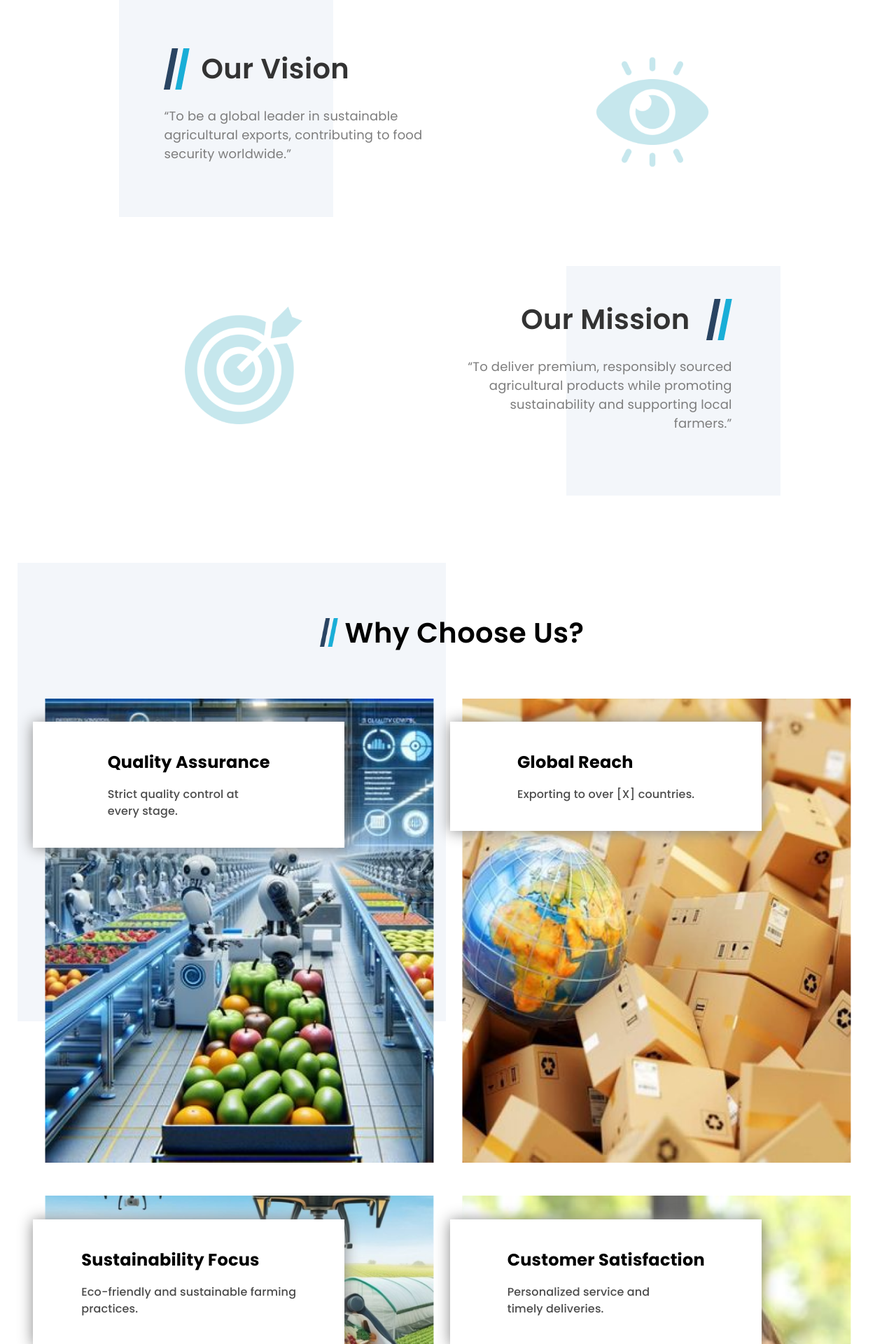
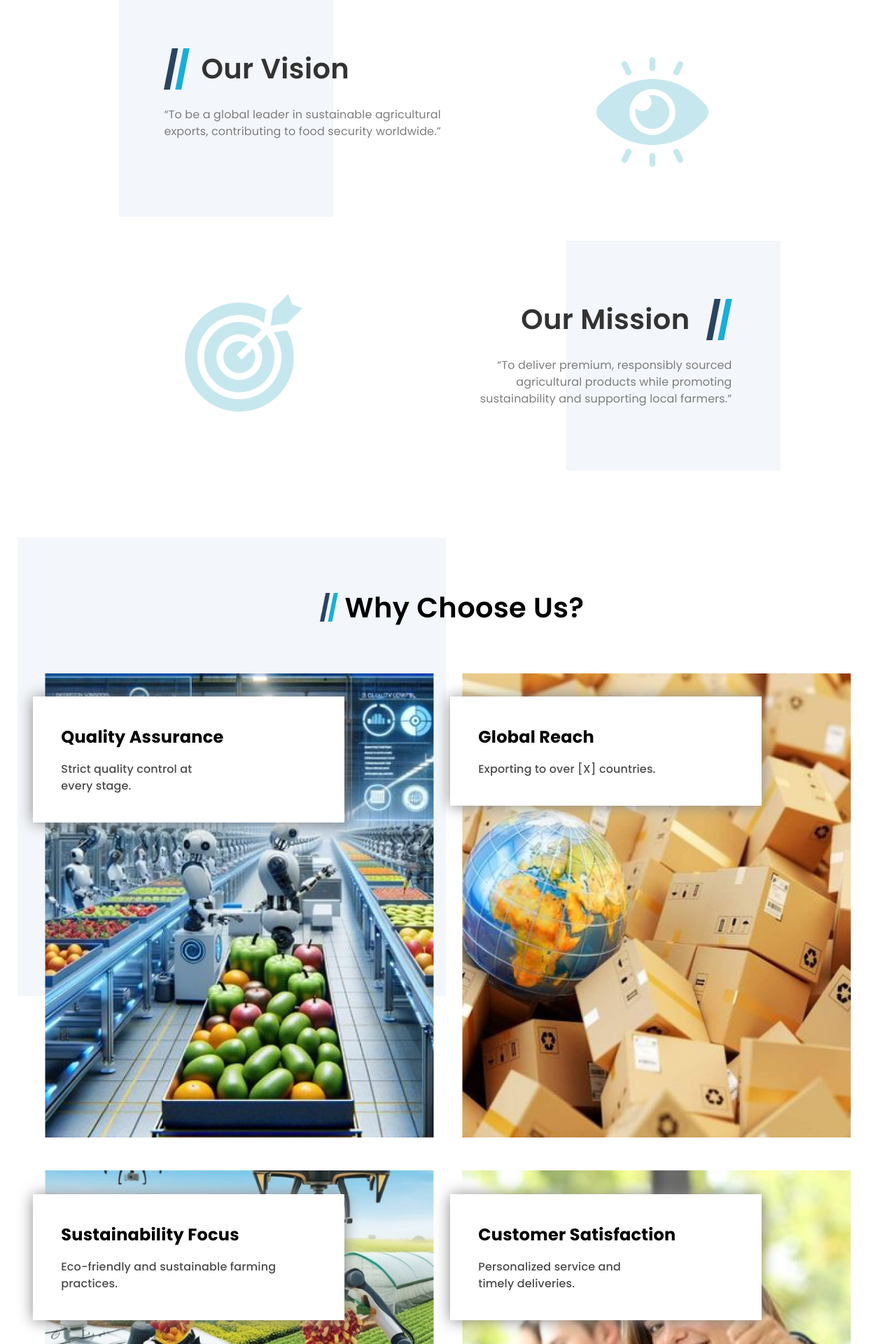
Before and after one commit to Vvk2004/shreeje, a React (Create React App) app: page /about in a window 1280 px wide. Shown: the part 1200-3120 px from the top of the page at 70% size. Built offline with nearby package versions, Linux system fonts and the light colour scheme.

Commit message:
boxes change

```diff
--- a/package.json
+++ b/package.json
@@ -13,6 +13,7 @@
     "@testing-library/jest-dom": "^5.17.0",
     "@testing-library/react": "^13.4.0",
     "@testing-library/user-event": "^13.5.0",
+    "aos": "^2.3.4",
     "react": "^18.3.1",
     "react-dom": "^18.3.1",
     "react-router-dom": "^6.26.2",
--- a/src/App.js
+++ b/src/App.js
@@ -1,4 +1,4 @@
-import { Routes, Route } from 'react-router-dom';
+import { Routes, Route, useLocation } from 'react-router-dom';
 import './App.css';
 import About from './pages/About';
 import Home from './pages/Home';
@@ -10,11 +10,31 @@ import OurPrdGrains from './pages/OurPrdGrains';
 import OurPrdSpices from './pages/OurPrdSpices';
 import Contact from './pages/Contact';
 import BackHome from './pages/BackHome';
+import { useEffect } from 'react';
+import Aos from 'aos';
 
 const App = () => {
+
+  useEffect(() => {
+    Aos.init({
+      once: false,
+      duration: 1200,
+      easing: "ease",
+    });
+  }, []);
+  function ScrollToTop() {
+    const { pathname } = useLocation();
+    useEffect(() => {
+      window.scrollTo(0, 0);
+    }, [pathname]);
+    return null;
+  }
+
   return (
     <>
+      <ScrollToTop />
       <BackHome />
+
       <Navbar />
       <Routes>
         <Route path="/" element={<Home />} />
--- a/src/components/about/Choose.js
+++ b/src/components/about/Choose.js
@@ -32,7 +32,7 @@ const Choose = () => {
                         }}
                     >
                         <Box sx={{ display: 'flex', justifyContent: 'end', alignItems: 'center', mr: '10px' }}>
-                            <Typography  component={'img'} src={textLine} style={{ width: '70%', height: 'auto' }} alt="Line" />
+                            <Typography component={'img'} src={textLine} style={{ width: '70%', height: 'auto' }} alt="Line" />
                         </Box>
                         Why Choose Us?
                     </Typography>
@@ -44,9 +44,9 @@ const Choose = () => {
                             <Grid item xs={12} sm={6} key={index}>
                                 <Box sx={{ position: 'relative' }}>
                                     <Box>
-                                        <img
+                                        <Typography component={'img'}
                                             src={spice.img}
-                                            style={{ width: '100%', height: 'auto' }}
+                                            sx={{ width: '100%', height: { sm: 'auto', xs: '350px' } }}
                                             alt={spice.label}
                                         />
                                     </Box>
@@ -57,7 +57,7 @@ const Choose = () => {
                                         p: { lg: 5, xs: 3 },
                                         boxShadow: '0px 1px 20px #888888',
                                         width: { xs: '60%', md: '80%', sm: '90%' },
-                                        display: 'flex', justifyContent: 'center'
+                                        display: 'flex',
                                     }}>
                                         <Box>
                                             <Box>
--- a/src/components/about/Vision.js
+++ b/src/components/about/Vision.js
@@ -56,7 +56,7 @@ const Vision = () => {
                                                     color: '#7D7D7D',
                                                     display: 'flex',
                                                     justifyContent: 'center',
-                                                    fontSize: { lg: '18px', md: '16px', sm: '16px', xs: '14px' },
+                                                    fontSize: { lg: '16px', md: '12px', sm: '10px', xs: '12px' },
                                                     pt: 3,
                                                 }}>
                                                     {item.description}
@@ -102,7 +102,7 @@ const Vision = () => {
                                                     display: 'flex',
                                                     justifyContent: 'center',
                                                     textAlign: 'end',
-                                                    fontSize: { lg: '18px', md: '16px', sm: '16px', xs: '14px' },
+                                                    fontSize: { lg: '16px', md: '12px', sm: '10px', xs: '12px' },
                                                     pt: 3,
                                                 }}>
                                                     {item.description}
@@ -120,7 +120,7 @@ const Vision = () => {
                 <Box sx={{ position: 'absolute', top: { md: '-70px', sm: '-40px' }, left: { md: '130px', sm: '50px' }, zIndex: -1, display: { xs: 'none', sm: 'block' } }}>
                     <Typography component={'img'} src={Blue} sx={{ display: 'flex', width: { md: '70%', sm: '55%' } }}></Typography>
                 </Box>
-                <Box sx={{ position: 'absolute', bottom: { md: '70px', sm: '150px' }, right: { md: '-6px', sm: '-150px' }, zIndex: -1, display: { xs: 'none', sm: 'block' } }}>
+                <Box sx={{ position: 'absolute', bottom: { md: '70px', sm: '100px' }, right: { md: '-6px', sm: '-150px' }, zIndex: -1, display: { xs: 'none', sm: 'block' } }}>
                     <Typography component={'img'} src={Blue} sx={{ display: 'flex', width: { md: '70%', sm: '55%' } }}></Typography>
                 </Box>
             </Container>
--- a/src/components/home/HomePrd.js
+++ b/src/components/home/HomePrd.js
@@ -29,7 +29,7 @@ const HomePrd = () => {
                             {products.map((product, index) => (
                                 <Grid item sm={4} xs={12} key={index}>
                                     <Box sx={{ position: 'relative' }}>
-                                        <Typography component={'img'} src={product.image} sx={{ width: '100%' }}></Typography>
+                                        <Typography component={'img'} src={product.image} sx={{ width: '100%', objectFit: 'cover', height: { sm: 'auto', xs: '350px' } }}></Typography>
                                         <Typography sx={{
                                             position: 'absolute',
                                             bottom: '5%',
--- a/src/global/Footer.js
+++ b/src/global/Footer.js
@@ -6,8 +6,12 @@ import LinkedInIcon from '@mui/icons-material/LinkedIn'
 import FacebookIcon from '@mui/icons-material/Facebook'
 import Logo from '../assets/images/global/Logo.png'
 import { Input } from '@mui/joy'
+import { useNavigate } from 'react-router-dom'
 
 const Footer = () => {
+
+    const navigate = useNavigate();
+
     return (
         <>
             <Box sx={{ position: 'relative', mt: { xs: 10, sm: 30, md: 40 } }}>
@@ -55,7 +59,7 @@ const Footer = () => {
                                                 color: '#959595',
                                                 textAlign: 'center',
                                             }}
-                                          >
+                                        >
                                             Subscribe us & get updates in your inbox
                                         </Typography>
                                     </Box>
@@ -97,7 +101,9 @@ const Footer = () => {
                             }}
                         >
                             <Typography
+                                onClick={() => navigate('/')}
                                 sx={{
+                                    cursor: 'pointer',
                                     fontSize: { xs: '16px', sm: '18px' },
                                     fontWeight: '400',
                                     color: '#FFF',
@@ -108,7 +114,9 @@ const Footer = () => {
                             </Typography>
 
                             <Typography
+                                onClick={() => navigate('/about')}
                                 sx={{
+                                    cursor: 'pointer',
                                     fontSize: { xs: '16px', sm: '18px' },
                                     fontWeight: '400',
                                     color: '#FFF',
@@ -123,7 +131,9 @@ const Footer = () => {
                             </Box>
 
                             <Typography
+                                onClick={() => navigate('/ourProducts')}
                                 sx={{
+                                    cursor: 'pointer',
                                     fontSize: { xs: '16px', sm: '18px' },
                                     fontWeight: '400',
                                     color: '#FFF',
@@ -134,7 +144,9 @@ const Footer = () => {
                             </Typography>
 
                             <Typography
+                                onClick={() => navigate('/contact')}
                                 sx={{
+                                    cursor: 'pointer',
                                     fontSize: { xs: '16px', sm: '18px' },
                                     fontWeight: '400',
                                     color: '#FFF',
```
Also changed, not shown: 1 other file (tests, documents, lock files or other folders).
